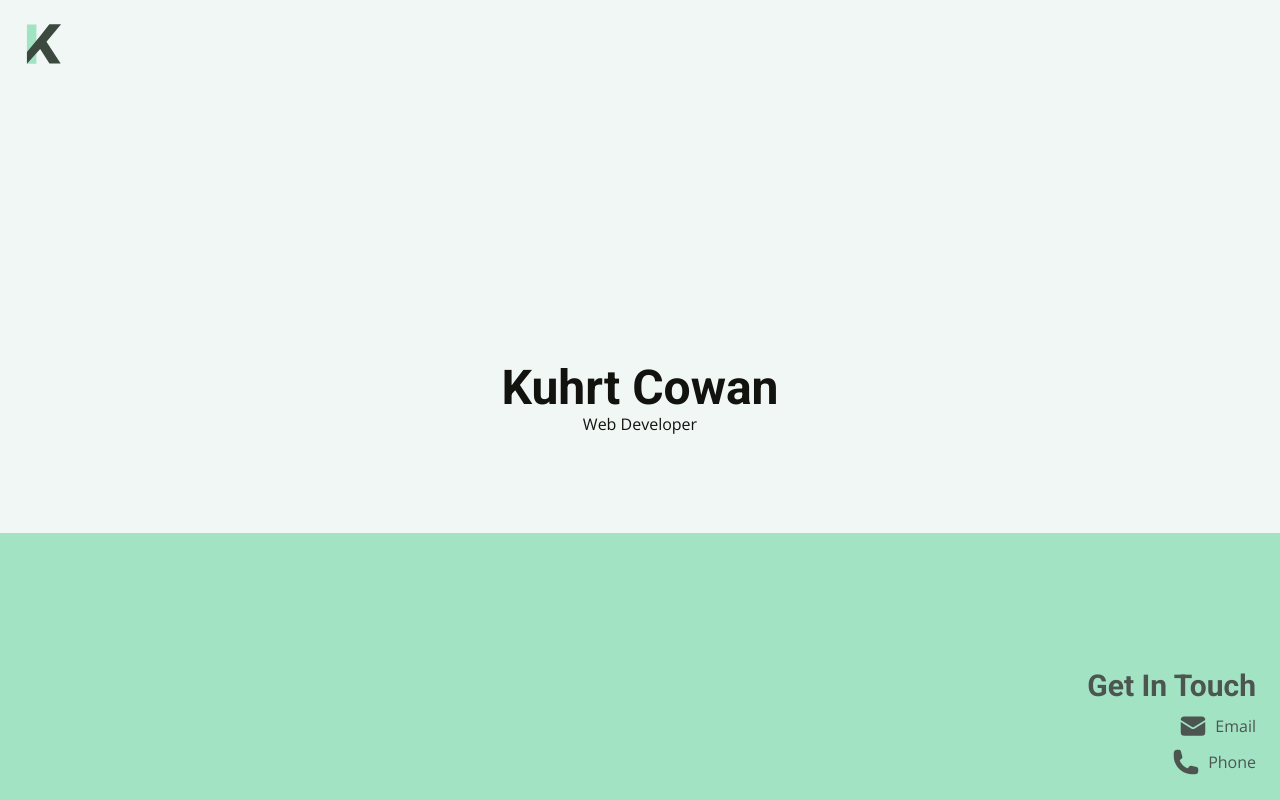
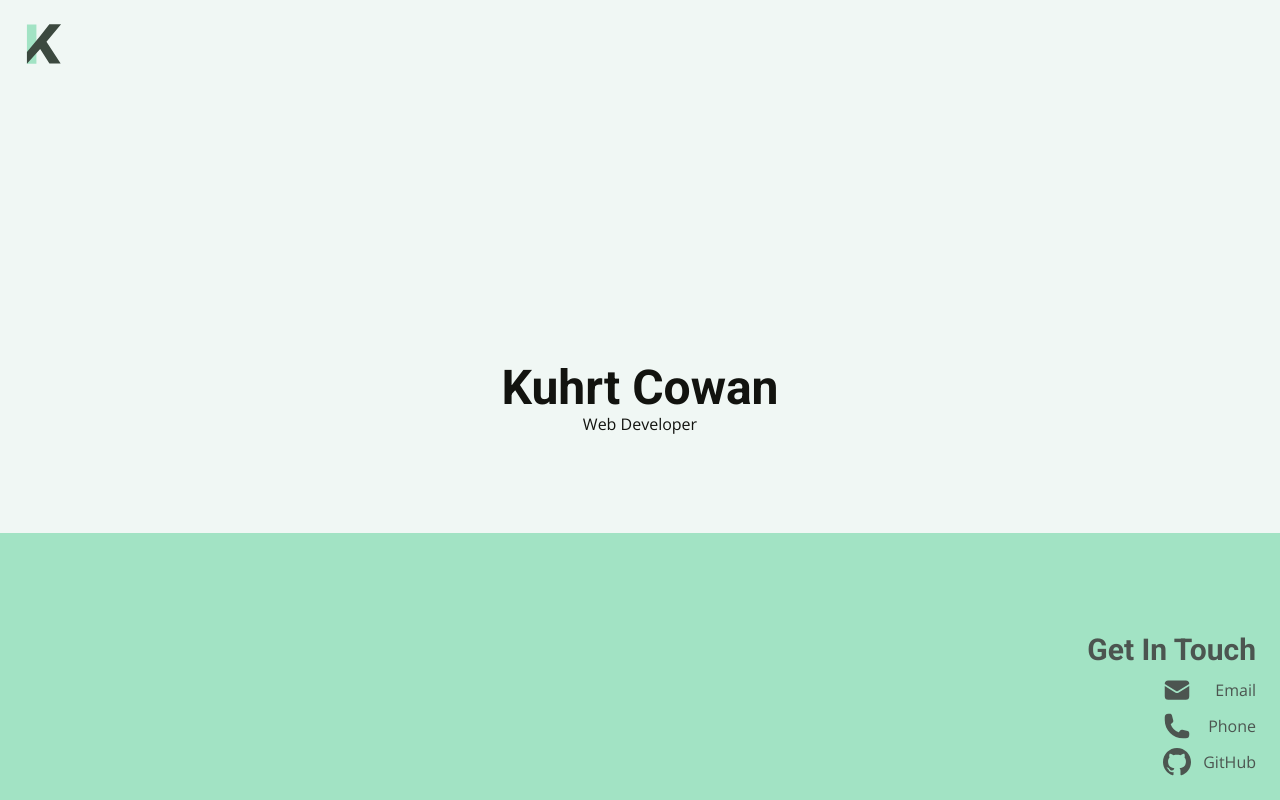
Before and after one commit to kuhrtcodes/kuhrt.codes, a Nuxt app: page / in a window 1280 px wide. Built offline with nearby package versions, Linux system fonts and the light colour scheme.

Commit message:
Add GitHub link

```diff
--- a/components/Button/Contact.vue
+++ b/components/Button/Contact.vue
@@ -1,7 +1,7 @@
 <template>
   <a
     :href="link"
-    class="flex items-center justify-end text-dark-gray-900 hover:text-black"
+    class="flex items-center justify-between text-dark-gray-900 hover:text-black"
   >
     <slot />
   </a>
--- a/components/Footer.vue
+++ b/components/Footer.vue
@@ -1,12 +1,13 @@
 <template>
   <footer class="flex flex-col items-end p-6">
     <h3 class="text-dark-gray-900 mb-2">Get In Touch</h3>
+    <div class="flex flex-col">
       <ButtonContact link="mailto:contact@kuhrt.codes" class="mb-2">
         <svg
           xmlns="http://www.w3.org/2000/svg"
           viewBox="0 0 24 24"
           fill="currentColor"
-        class="w-7 h-7 me-2"
+          class="w-7 h-7 me-3"
         >
           <path
             d="M1.5 8.67v8.58a3 3 0 003 3h15a3 3 0 003-3V8.67l-8.928 5.493a3 3 0 01-3.144 0L1.5 8.67z"
@@ -18,12 +19,12 @@
 
         Email
       </ButtonContact>
-    <ButtonContact link="tel:8068537202">
+      <ButtonContact link="tel:8068537202" class="mb-2">
         <svg
           xmlns="http://www.w3.org/2000/svg"
           viewBox="0 0 24 24"
           fill="currentColor"
-        class="w-7 h-7 me-2"
+          class="w-7 h-7 me-3"
         >
           <path
             fill-rule="evenodd"
@@ -33,5 +34,19 @@
         </svg>
         Phone
       </ButtonContact>
+      <ButtonContact link="https://github.com/kuhrt">
+        <svg
+          xmlns="http://www.w3.org/2000/svg"
+          class="h-7 w-7 me-3"
+          fill="currentColor"
+          viewBox="0 0 24 24"
+        >
+          <path
+            d="M12 0c-6.626 0-12 5.373-12 12 0 5.302 3.438 9.8 8.207 11.387.599.111.793-.261.793-.577v-2.234c-3.338.726-4.033-1.416-4.033-1.416-.546-1.387-1.333-1.756-1.333-1.756-1.089-.745.083-.729.083-.729 1.205.084 1.839 1.237 1.839 1.237 1.07 1.834 2.807 1.304 3.492.997.107-.775.418-1.305.762-1.604-2.665-.305-5.467-1.334-5.467-5.931 0-1.311.469-2.381 1.236-3.221-.124-.303-.535-1.524.117-3.176 0 0 1.008-.322 3.301 1.23.957-.266 1.983-.399 3.003-.404 1.02.005 2.047.138 3.006.404 2.291-1.552 3.297-1.23 3.297-1.23.653 1.653.242 2.874.118 3.176.77.84 1.235 1.911 1.235 3.221 0 4.609-2.807 5.624-5.479 5.921.43.372.823 1.102.823 2.222v3.293c0 .319.192.694.801.576 4.765-1.589 8.199-6.086 8.199-11.386 0-6.627-5.373-12-12-12z"
+          />
+        </svg>
+        GitHub
+      </ButtonContact>
+    </div>
   </footer>
 </template>
```
Lines whose indentation alone changed are shown as unchanged.
